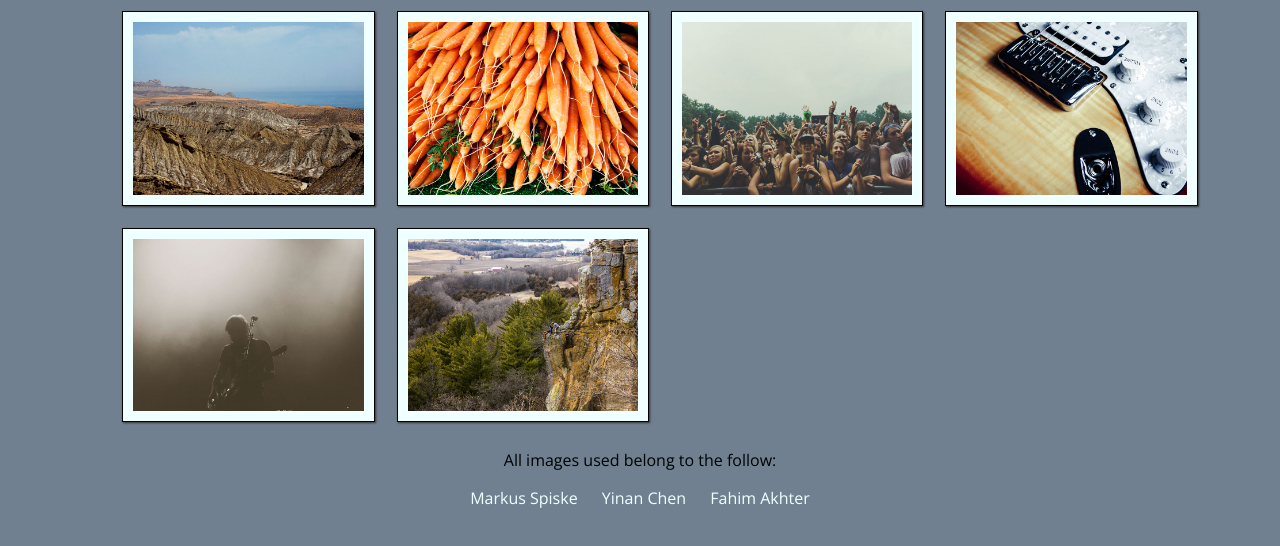
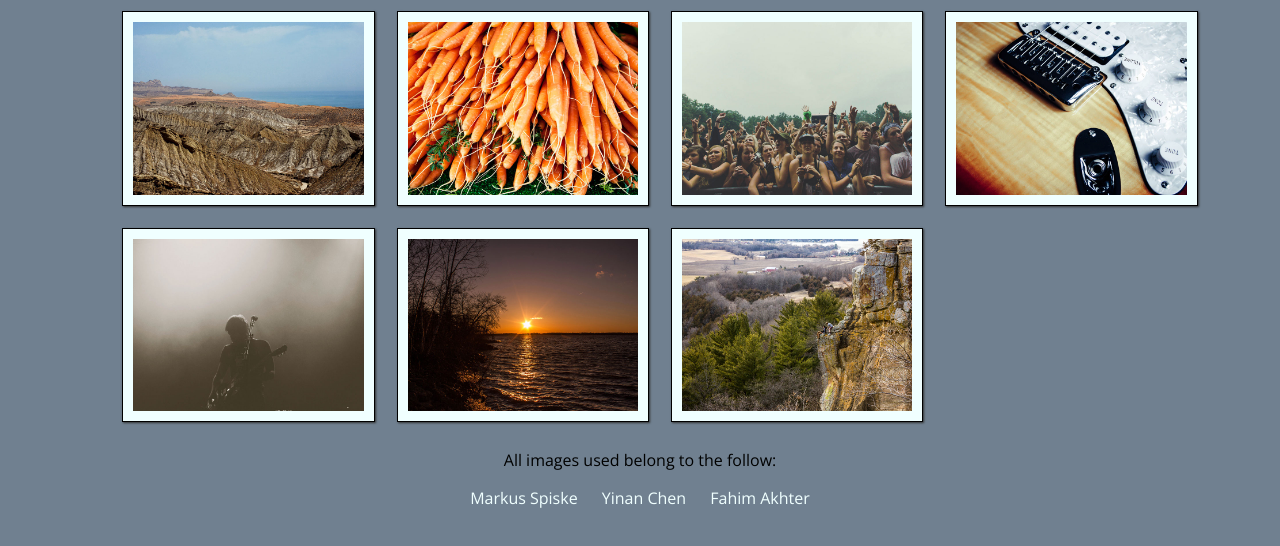
Before and after one commit to hass0302/responsive-images, a plain HTML site: page index.html in a window 1280 px wide. Shown: the part 86-632 px from the top of the page. Drawn offline with nearby package versions, Linux system fonts and the light colour scheme.

Commit message:
link missing for one of the images
added the link for image for yiman-chen-castlerock-wisconsin.jpg

```diff
--- a/index.html
+++ b/index.html
@@ -36,6 +36,10 @@ img/fahim-akhter-kund-malir-pakistan-large.jpg 800w"><img src="img/fahim-akhter-
                 </li>
                 <li>
                     <picture>
+                        <source type="image/jpeg" sizes="90vw" srcset="img/yiman-chen-castlerock-wisconsin-small.jpg 400w,img/yiman-chen-castlerock-wisconsin-medium.jpg 600w, img/yiman-chen-castlerock-wisconsin-large.jpg 800w"><img src="img/yiman-chen-castlerock-wisconsin-medium.jpg" alt="dark stage pic"></picture>
+                </li>
+                <li>
+                    <picture>
                         <source type="image/jpeg" sizes="90vw" srcset="img/yiman-chen-gibraltar-rock-wisconsin-small.jpg 400w, img/yiman-chen-gibraltar-rock-wisconsin-medium.jpg 600w, img/yiman-chen-gibraltar-rock-wisconsin-large.jpg 800w"> <img src="img/yiman-chen-gibraltar-rock-wisconsin-medium.jpg" alt="Wisconsin landscape pic"></picture>
                 </li>
             </ul>
```
